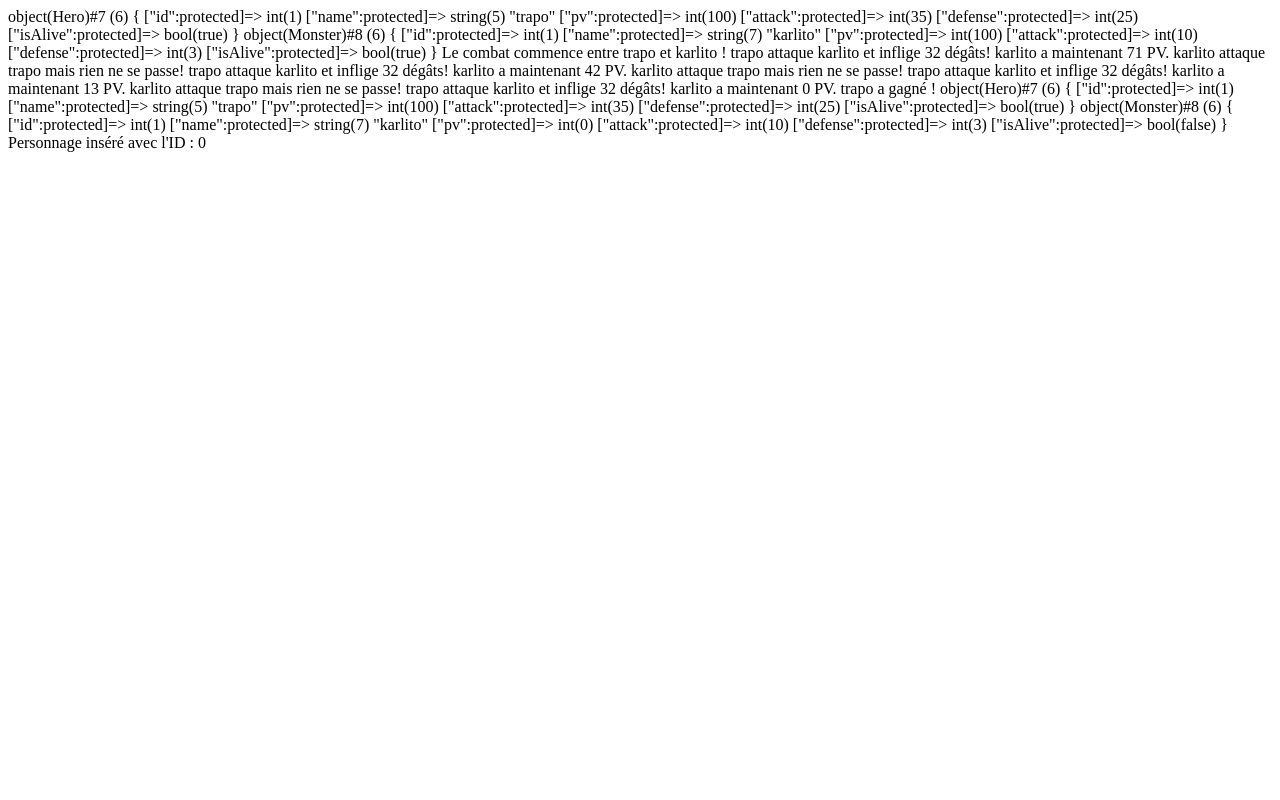
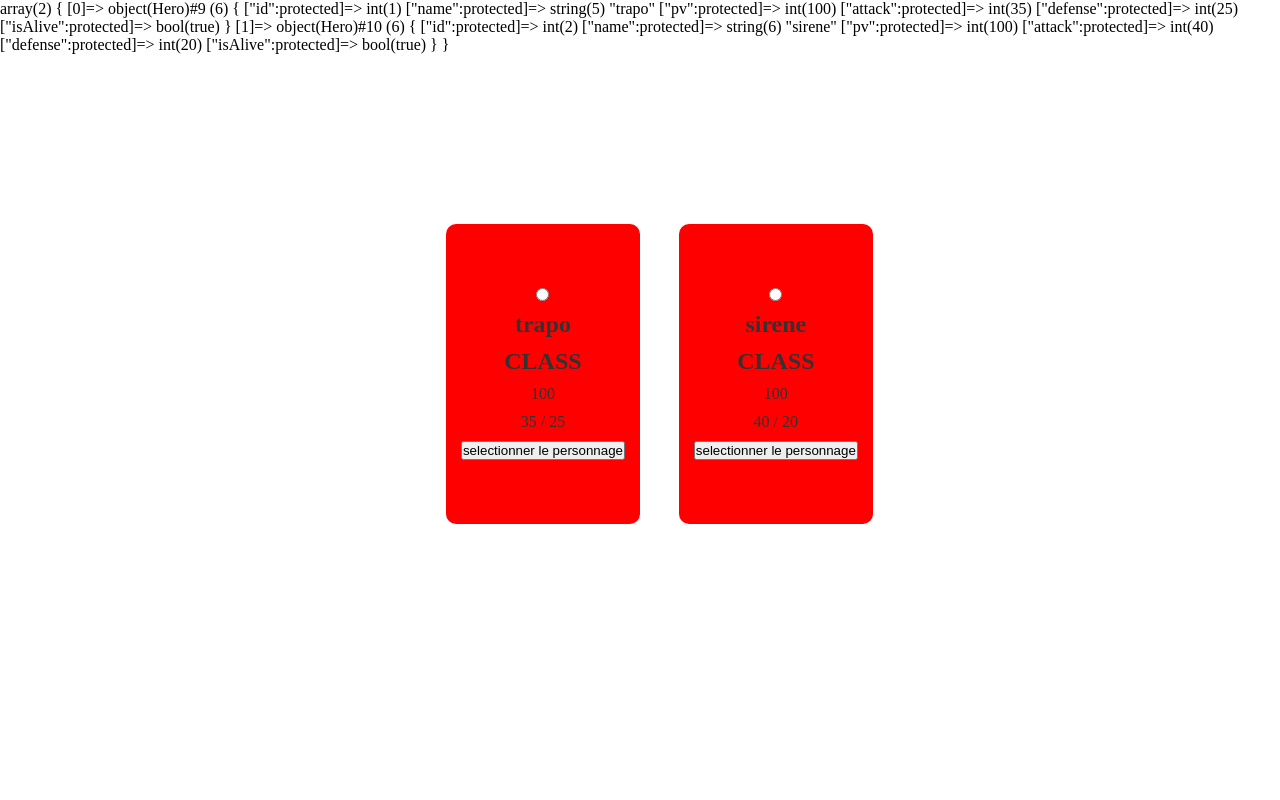
Before and after one commit to Trapo6x7/fightgame, a PHP site: page /public/home.php in a window 1280 px wide. Run offline with PHP 8.4, Linux system fonts and the light colour scheme.

Commit message:
ADD : PROCESS DE BAGARRE

```diff
--- a/public/asset/partials/footer.php
+++ b/public/asset/partials/footer.php
@@ -1,5 +1,5 @@
 <footer>
-    <div class="footer-text">JOUEZ - APPRENEZ - PROGRESSEZ</div>
+
 </footer>
 </body>
 
--- a/public/asset/partials/header.php
+++ b/public/asset/partials/header.php
@@ -5,20 +5,11 @@
     <meta charset="UTF-8">
     <meta name="viewport" content="width=device-width, initial-scale=1.0">
     <title>Quiz</title>
-    <link rel="stylesheet" href="./assets/styles/style.css">
+    <link rel="stylesheet" href="./asset/styles/style.css">
     <script defer src="../script/script.js"></script>
 </head>
 
 <body>
     <header>
-        <div class="logo">
-            <img src="assets/imgs/quizzlogo.png" alt="logo">
-        </div>
-        <nav>
-            <ul>
-                <li><a href="#">A propos</a></li>
-                <li><a href="#">Scores</a></li>
-                <li><a href="#">Contact</a></li>
-            </ul>
-        </nav>
+
     </header>
--- a/public/asset/styles/style.css
+++ b/public/asset/styles/style.css
@@ -0,0 +1,32 @@
+* {
+  margin: 0;
+  padding: 0;
+  box-sizing: border-box;
+}
+
+main {
+  display: flex;
+  justify-content: center;
+  align-items: center;
+  height: calc(90vh - 80px);
+}
+
+.card {
+  width: auto;
+  height: 300px;
+  text-align: center;
+  background-color: #ff0000;
+  color: #333333;
+  padding: 15px;
+  border-radius: 10px;
+  display: flex;
+  flex-direction: column;
+  align-items: center;
+  justify-content: center;
+  gap: 10px;
+}
+
+.flex {
+  display: flex;
+  gap: 10%;
+}
--- a/public/home.php
+++ b/public/home.php
@@ -1,32 +1,48 @@
 <?php
-
 include_once "../utils/autoloader.php";
 
-$db= new CharacterRepository;
-$fightManager= new FightsManager;
+require_once './asset/partials/header.php';
+$heroRepo = new HeroRepository;
+$monsterRepo = new MonsterRepository;
+$fightManager = new FightsManager;
 
-$hero = new Hero(1, "trapo", 35, 25);
 
-var_dump($hero);
+$heroes = [
+    $hero1 = new Hero(1, "trapo", 35, 25),
+    $hero2 = new Hero(2, "sirene", 40, 20),
+];
+var_dump($heroes);
 
 $monster = new Monster(1, "karlito", 10, 3);
 
-var_dump($monster);
+// var_dump($monster);
 
-$fightManager->startFight($hero, $monster);
+// $fightManager->startFight($hero, $monster);
 
-var_dump($hero);
-var_dump($monster);
+// var_dump($hero);
+// var_dump($monster);
+?>
 
-$insertedId = $db->insert(1, "Hero", 100, 50, 30, true);
-if ($insertedId !== null) {
-    echo "Personnage inséré avec l'ID : " . $insertedId;
-} else {
-    echo "Échec de l'insertion.";
-}
-
-?>
+<main>
+    <section class="flex">
+            <?php foreach ($heroes as $hero) :  ?>
+            <form action="./fight.php?id=<?= $hero->getId()?>" method="post" class="card">
+                <input type="radio" name="<?= htmlspecialchars($hero->getName())?>" value="<?= $hero->getId()?>" id="">
+                <h1><?= htmlspecialchars($hero->getName())?></h1>
+                <h2>CLASS</h2>
+                <p><?= htmlspecialchars($hero->getPv())?></p>
+                <p><?= htmlspecialchars($hero->getAttack())?> / <?= htmlspecialchars($hero->getDefense())?></p>
+                <input type="submit" value="selectionner le personnage"></input>
+            </form>
+            <?php  endforeach ?>
+    </section>
+</main>
 
 <!-- <a href="https://pokemondb.net/pokedex/charizard"><img src="https://img.pokemondb.net/sprites/black-white/normal/charizard.png" alt="Charizard"></a>
  <a href="https://pokemondb.net/pokedex/mewtwo"><img src="https://img.pokemondb.net/sprites/black-white/normal/mewtwo.png" alt="Mewtwo"></a>
 <a href="https://pokemondb.net/pokedex/blastoise"><img src="https://img.pokemondb.net/sprites/black-white/normal/blastoise.png" alt="Blastoise"></a> -->
+
+
+<?php
+require_once './asset/partials/footer.php'
+?>
--- a/src/Managers/FightsManager.php
+++ b/src/Managers/FightsManager.php
@@ -7,20 +7,20 @@ class FightsManager
     // Méthode principale pour lancer un combat
     public function startFight(Hero $hero, Monster $monster): void
     {
-        echo "Le combat commence entre {$hero->getName()} et {$monster->getName()} !\n";
+        echo "<br> Le combat commence entre {$hero->getName()} et {$monster->getName()} ! ";
 
         while ($hero->getIsAlive() && $monster->getIsAlive()) {
             // Tour du héros
             $this->executeTurn($hero, $monster);
             if (!$monster->getIsAlive()) {
-                echo "{$hero->getName()} a gagné !\n";
+                echo "<br> {$hero->getName()} a gagné !\n";
                 break;
             }
 
             // Tour du monstre
             $this->executeTurn($monster, $hero);
             if (!$hero->getIsAlive()) {
-                echo "{$monster->getName()} a gagné !\n";
+                echo "<br> {$monster->getName()} a gagné !\n";
                 break;
             }
         }
@@ -32,10 +32,10 @@ class FightsManager
         $damage = max(0, $attacker->getAttack() - $defender->getDefense());
         $defender->takeDamage($damage);
         if ($defender->getDefense() < $attacker->getAttack()) {
-            echo "{$attacker->getName()} attaque {$defender->getName()} et inflige $damage dégâts!\n";
-            echo "{$defender->getName()} a maintenant {$defender->getPv()} PV.\n";
+            echo "<br> {$attacker->getName()} attaque {$defender->getName()} et inflige $damage dégâts!\n";
+            echo "<br> {$defender->getName()} a maintenant {$defender->getPv()} PV.\n";
         } else {
-            echo "{$attacker->getName()} attaque {$defender->getName()} mais rien ne se passe!\n";
+            echo "<br> {$attacker->getName()} attaque {$defender->getName()} mais rien ne se passe!\n";
         }
     }
 }
--- /dev/null
+++ b/src/Mappers/HeroMapper.php
@@ -0,0 +1,16 @@
+<?php
+
+
+class HeroMapper implements MapperInterface
+{
+    public static function mapToObject(array $data): Hero
+    {
+        return new Hero(
+            $data['id'],
+            $data['name'],
+            $data['pv'],
+            $data['attack'],
+            $data['defense'],
+        );
+    }
+}
--- a/src/Mappers/CharacterMapper.php
+++ b/src/Mappers/MonsterMapper.php
@@ -1,11 +1,11 @@
 <?php
 
 
-class CharacterMapper implements MapperInterface
+class MonsterMapper implements MapperInterface
 {
-    public static function mapToObject(array $data): Character
+    public static function mapToObject(array $data): Monster
     {
-        return new Character(
+        return new Monster(
             $data['id'],
             $data['name'],
             $data['pv'],
--- a/src/Repositories/CharacterRepository.php
+++ b/src/Repositories/HeroRepository.php
@@ -1,35 +1,35 @@
 <?php
 
-final class CharacterRepository extends AbstractRepository
+final class HeroRepository extends AbstractRepository
 {
 
 
-    private CharacterMapper $mapper;
+    private HeroMapper $mapper;
 
     public function __construct()
     {
         parent::__construct();
-        $this->mapper = new CharacterMapper;
+        $this->mapper = new HeroMapper;
     }
 
 
     public function findAll(): array
     {
-        $query = "SELECT * FROM 'character'";
+        $query = "SELECT * FROM `character`";
         $stmt = $this->pdo->query($query);
         $characterDatas = $stmt->fetchAll(PDO::FETCH_ASSOC);
 
         foreach ($characterDatas as $characterData) {
-            $characters[] = CharacterMapper::mapToObject($characterData);
+            $characters[] = HeroMapper::mapToObject($characterData);
         }
 
         return $characters;
     }
 
 
-    public function findById(string $id): ?Character
+    public function findById(string $id): ?Hero
     {
-        $sql = "SELECT * FROM 'character' WHERE id = :id";
+        $sql = "SELECT * FROM `character` WHERE id = :id";
 
         try {
 
@@ -42,7 +42,7 @@ final class CharacterRepository extends AbstractRepository
             echo "Erreur lors de la requete : " . $error->getMessage();
         }
 
-        $hero = CharacterMapper::mapToObject($heroData);
+        $hero = HeroMapper::mapToObject($heroData);
 
         if ($hero) {
             return $hero;
--- /dev/null
+++ b/src/Repositories/MonsterRepository.php
@@ -0,0 +1,84 @@
+<?php
+
+final class MonsterRepository extends AbstractRepository
+{
+
+
+    private MonsterMapper $mapper;
+
+    public function __construct()
+    {
+        parent::__construct();
+        $this->mapper = new MonsterMapper;
+    }
+
+
+    public function findAll(): array
+    {
+        $query = "SELECT * FROM `character`";
+        $stmt = $this->pdo->query($query);
+        $characterDatas = $stmt->fetchAll(PDO::FETCH_ASSOC);
+
+        foreach ($characterDatas as $characterData) {
+            $characters[] = MonsterMapper::mapToObject($characterData);
+        }
+
+        return $characters;
+    }
+
+
+    public function findById(string $id): ?Monster
+    {
+        $sql = "SELECT * FROM `character` WHERE id = :id";
+
+        try {
+
+            $stmt = $this->pdo->prepare($sql);
+            $stmt->execute([
+                ":id" => $id
+            ]);
+            $monsterData = $stmt->fetch(PDO::FETCH_ASSOC);
+        } catch (PDOException $error) {
+            echo "Erreur lors de la requete : " . $error->getMessage();
+        }
+
+        $monster = MonsterMapper::mapToObject($monsterData);
+
+        if ($monster) {
+            return $monster;
+        } else {
+            return null;
+        }
+    }
+
+    public function insert(int $id, string $name, int $pv, int $attack, int $defense, bool $isAlive = true): ?int
+    {
+        // Utilisation des backticks pour entourer le nom de la table
+        $sql = "INSERT INTO `character` (id, name, pv, attack, defense, is_alive)
+                VALUES (:id, :name, :pv, :attack, :defense, :is_alive);";
+
+        try {
+            // Préparer la requête SQL
+            $stmt = $this->pdo->prepare($sql);
+
+            // Associer les paramètres avec les valeurs passées en argument
+            $stmt->bindParam(':id', $id, PDO::PARAM_INT);
+            $stmt->bindParam(':name', $name, PDO::PARAM_STR);
+            $stmt->bindParam(':pv', $pv, PDO::PARAM_INT);
+            $stmt->bindParam(':attack', $attack, PDO::PARAM_INT);
+            $stmt->bindParam(':defense', $defense, PDO::PARAM_INT);
+            $stmt->bindParam(':is_alive', $isAlive, PDO::PARAM_BOOL);
+
+            // Exécuter la requête
+            $stmt->execute();
+
+            // Retourner l'ID du personnage inséré
+            return (int) $this->pdo->lastInsertId();
+        } catch (PDOException $error) {
+            // Afficher l'erreur en cas de problème
+            echo "Erreur lors de la requête : " . $error->getMessage();
+            return null; // Retourne null en cas d'erreur
+        }
+    }
+
+}
```
Also changed, not shown: public/fight.php (+14 -0 lines).
